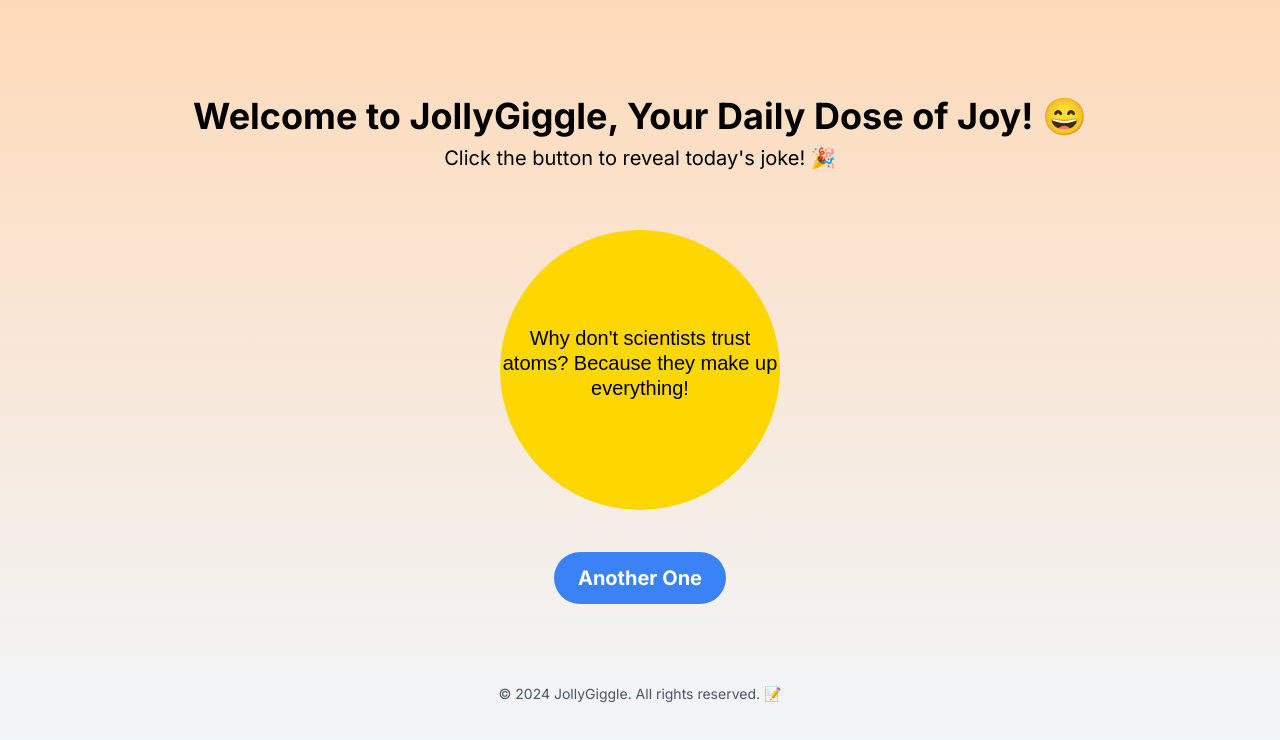
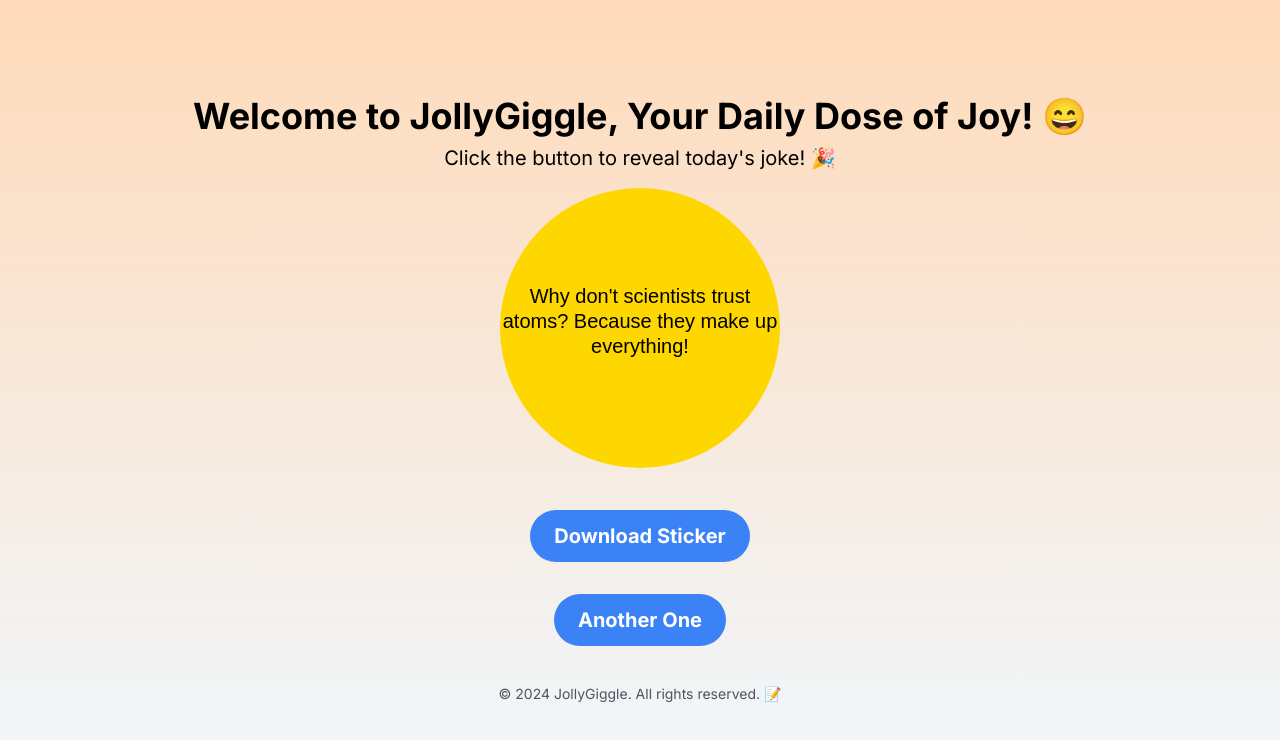
Before and after one commit to dagemdworku/jolly-giggle, a Next.js app: page / in a window 1280 px wide. Shown: the top 740 px of the page. Built offline with nearby package versions, Linux system fonts and the light colour scheme.

Commit message:
Add download functionality for Sticker component

```diff
--- a/src/components/Sticker.tsx
+++ b/src/components/Sticker.tsx
@@ -55,10 +55,25 @@ const Sticker = ({ text }: { text: string }) => {
 
     }, [text]);
 
+    const downloadSticker = () => {
+        if (!canvasRef?.current) return;
+        const canvas = canvasRef.current as HTMLCanvasElement;
+
+        const image = canvas.toDataURL('image/png');
+        const link = document.createElement('a');
+
+        link.href = image;
+        link.download = 'sticker.png';
+        link.click();
+    };
+
 
     return (
         <div className="flex flex-col items-center justify-center">
             <canvas ref={canvasRef} />
+            <button onClick={downloadSticker} className="mt-8 px-6 py-3 bg-blue-500 text-white rounded-full font-bold text-xl hover:bg-blue-700 transition-colors duration-300">
+                Download Sticker
+            </button>
         </div>
     );
 };
```
